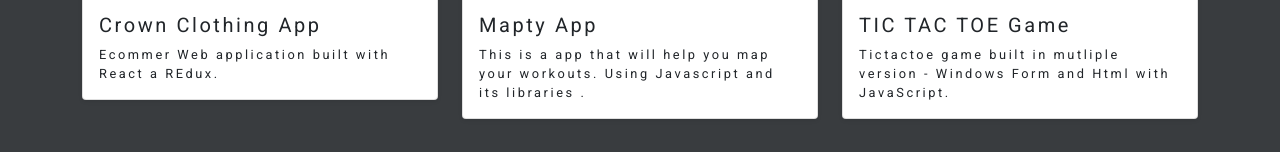
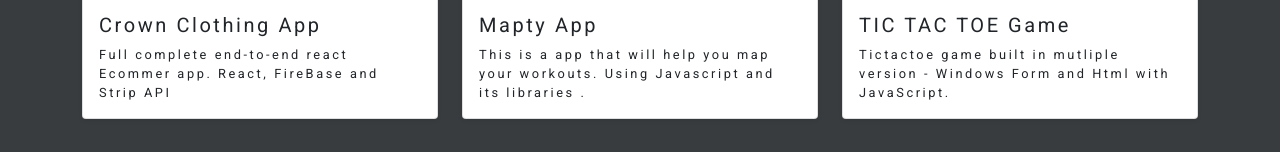
Before and after one commit to bahkali/bahkali.github.io, a plain HTML site: page index.html in a window 1280 px wide. Shown: the part 1881-2033 px from the top of the page. Drawn offline with nearby package versions, Linux system fonts and the light colour scheme.

Commit message:
Corrected the crown card

```diff
--- a/index.html
+++ b/index.html
@@ -140,7 +140,7 @@
             <div class="card-body">
               <h5 class="card-title">Crown Clothing App</h5>
                 <p class="card-text">
-                  Ecommer Web application built with React a REdux.
+                  Full complete end-to-end react Ecommer app. React, FireBase and Strip API
                 </p>
             </div>
         </div>
```
